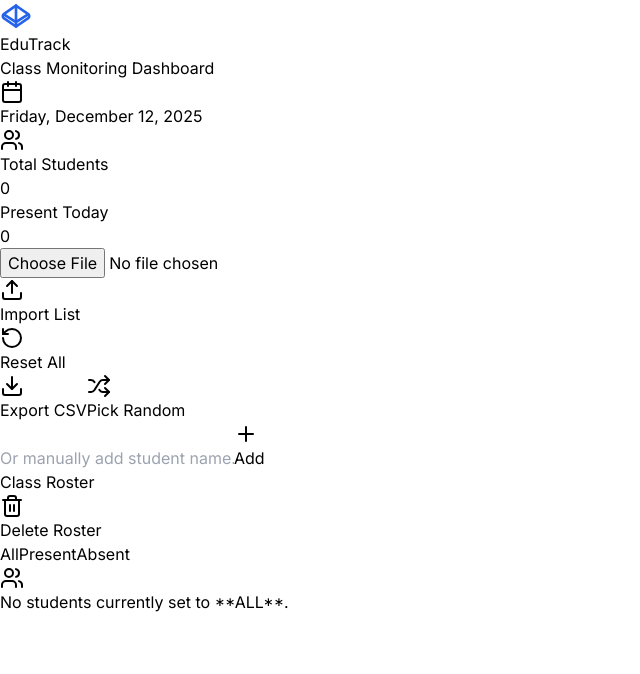
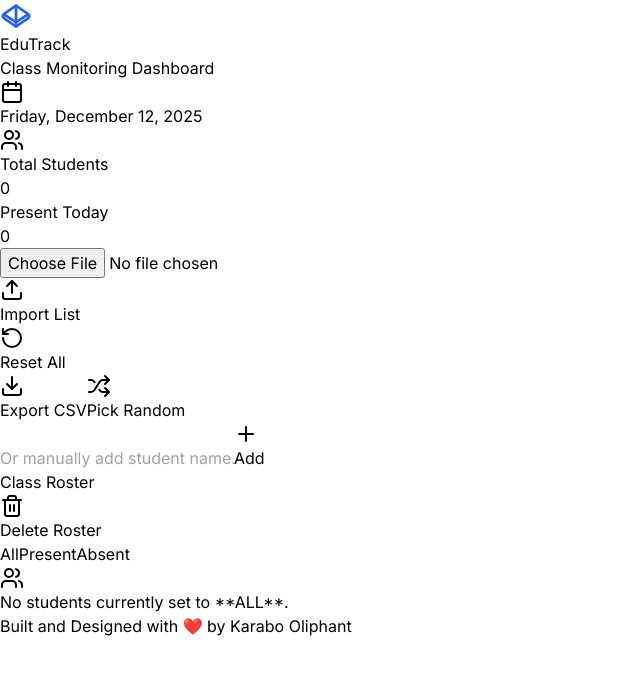
Before and after one commit to DynamicKarabo/class-app, a React (Vite) app: page / in a window 1280 px wide. Shown: the top 674 px of the page, without its empty margins (0-640 px from the left). Built offline with nearby package versions, Linux system fonts and the light colour scheme.

Commit message:
Update App.tsx added credit

```diff
--- a/src/App.tsx
+++ b/src/App.tsx
@@ -501,6 +501,13 @@ export default function ClassMonitoringApp() {
             ))
           )}
         </div>
+
+        {/* Footer with credits */}
+        <div className="mt-12 pt-8 border-t border-gray-200 dark:border-gray-700 text-center">
+          <p className="text-gray-500 dark:text-gray-400 text-sm font-medium">
+            Built and Designed with ❤️ by Karabo Oliphant
+          </p>
+        </div>
       </div>
     </div>
   );
```
